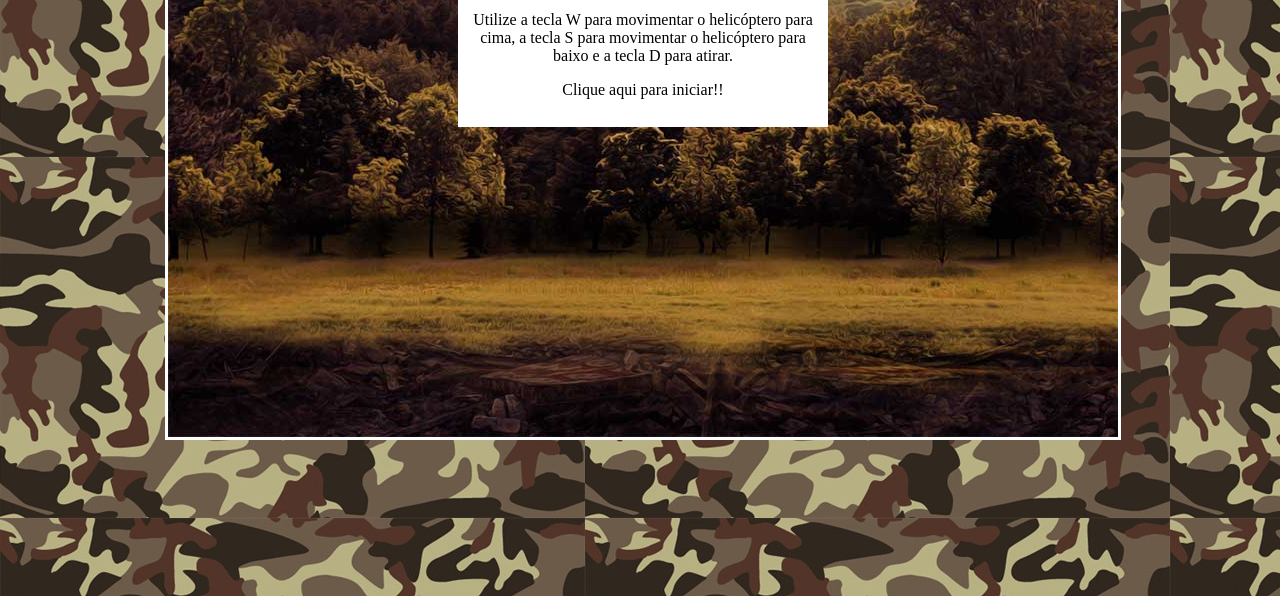
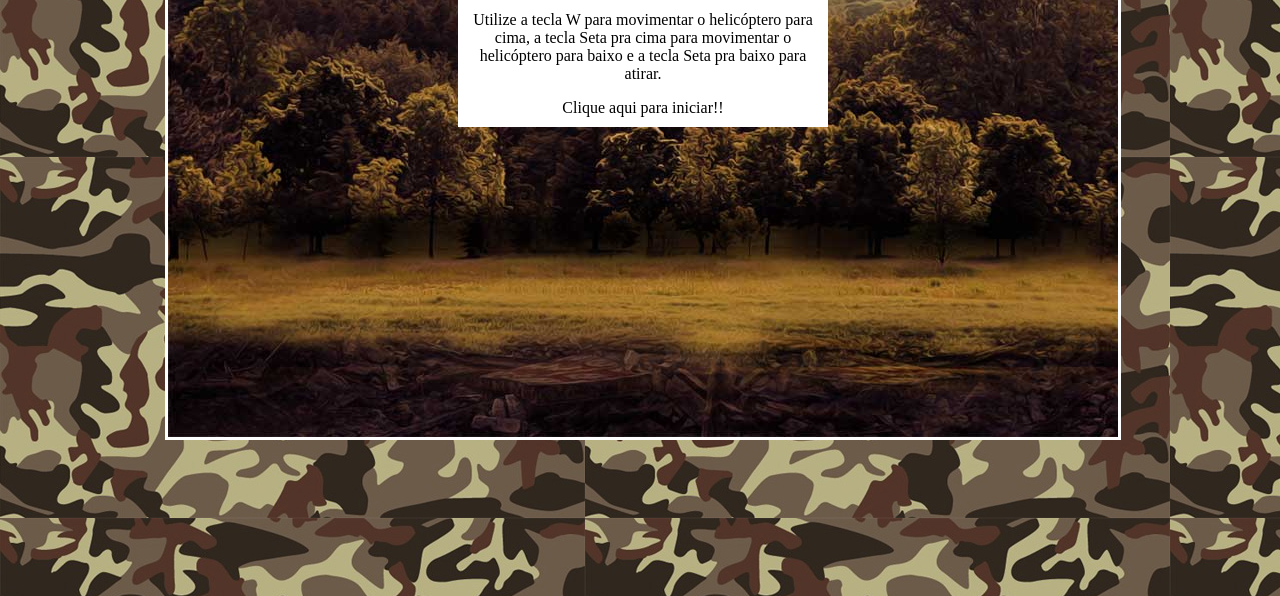
Before and after one commit to alesandraisla/dio-desafio-github-primeiro-repositorio, a plain HTML site: page jogo de naves/index.html in a window 1280 px wide. Shown: the part 204-800 px from the top of the page. Drawn offline with Linux system fonts and the light colour scheme.

Commit message:
Atualização informação do movimento

```diff
--- a/jogo de naves/index.html
+++ b/jogo de naves/index.html
@@ -11,7 +11,7 @@
             <div id="fundoGame"> <!-- div fundoGame !-->
                 <div id="inicio" onclick="start()">
                     <h1> Resgate </h1> <!-- div inicio !-->
-                    <p>Utilize a tecla W para movimentar o helicóptero para cima, a tecla S para movimentar o helicóptero para baixo e a tecla D para atirar.</p>
+                    <p>Utilize a tecla W para movimentar o helicóptero para cima, a tecla Seta pra cima para movimentar o helicóptero para baixo e a tecla Seta pra baixo para atirar.</p>
                     <p> Clique aqui para iniciar!! </p>
                 </div> <!-- Fim da div inicio !-->
             </div> <!-- Fim da div fundoGame !-->
```
